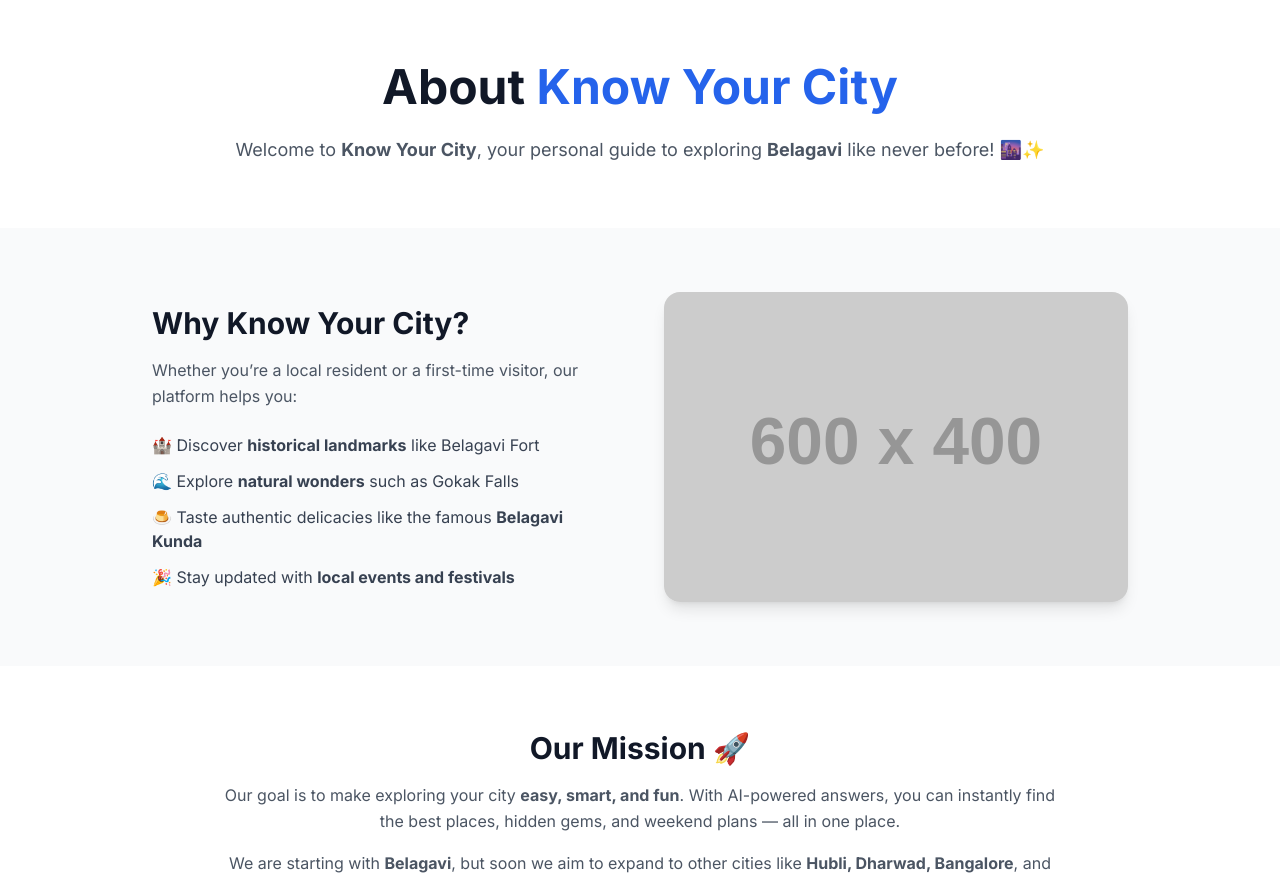
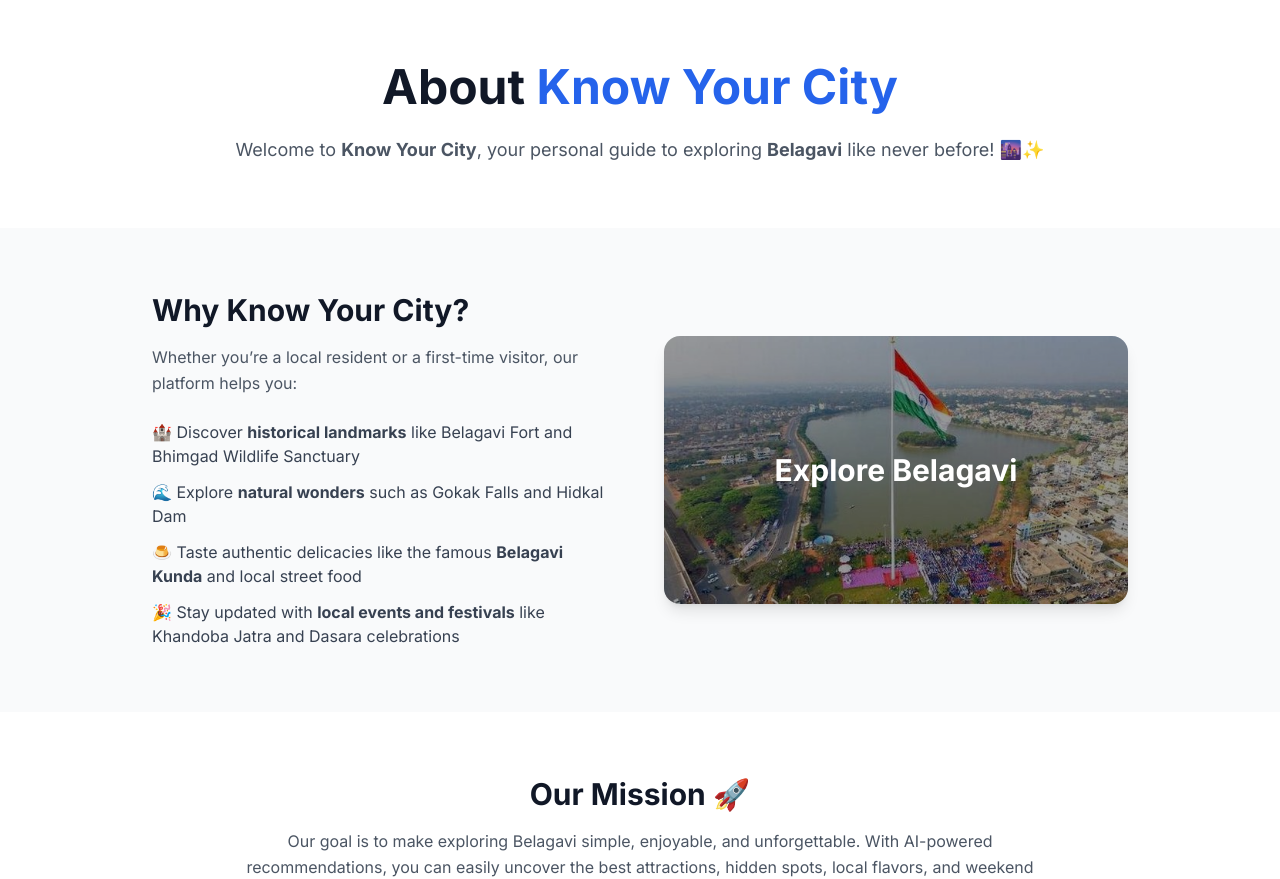
Before and after one commit to mallikarjun-codes/know-your-city, a plain HTML site: page about.html in a window 1280 px wide. Shown: the part 74-953 px from the top of the page. Drawn offline with nearby package versions, Linux system fonts and the light colour scheme; placeholder pictures from the web are drawn by us.

Commit message:
Update About page content to reflect Belagavi’s culture and attractions

```diff
--- a/about.html
+++ b/about.html
@@ -1,8 +1,8 @@
 <!DOCTYPE html>
 <html lang="en">
 <head>
-  <meta charset="UTF-8">
-  <meta name="viewport" content="width=device-width, initial-scale=1.0">
+  <meta charset="UTF-8" />
+  <meta name="viewport" content="width=device-width, initial-scale=1.0"/>
   <title>About - Know Your City</title>
 
   <!-- Tailwind CSS -->
@@ -21,32 +21,14 @@
       }
     }
   </script>
-
-  <!-- Tailwind CSS -->
-  <script src="https://cdn.tailwindcss.com"></script>
-
-  <!-- Google Fonts -->
-  <link rel="preconnect" href="https://fonts.googleapis.com">
-  <link rel="preconnect" href="https://fonts.gstatic.com" crossorigin>
-  <link href="https://fonts.googleapis.com/css2?family=Inter:wght@400;500;600;700;800&display=swap" rel="stylesheet">
-
-  <!-- Tailwind config -->
-  <script>
-    tailwind.config = {
-      theme: {
-        extend: {
-          fontFamily: { sans: ['Inter', 'sans-serif'] },
-        }
-      }
-    }
-  </script>
 </head>
 <body class="bg-gray-50 text-gray-800 font-sans">
   <div class="flex flex-col min-h-screen">
 
+    <!-- Navbar -->
     <header class="bg-white/80 backdrop-blur-md border-b border-gray-200 sticky top-0 z-50">
       <nav class="container mx-auto px-6 py-4 flex justify-between items-center">
-        <a href="/" class="flex items-center space-x-2">
+        <a href="home.html" class="flex items-center space-x-2">
           <svg xmlns="http://www.w3.org/2000/svg" class="h-8 w-8 text-blue-600" viewBox="0 0 20 20" fill="currentColor">
             <path fill-rule="evenodd" d="M5.05 4.05a7 7 0 119.9 9.9L10 18.9l-4.95-4.95a7 7 0 010-9.9zM10 11a2 2 0 100-4 2 2 0 000 4z" clip-rule="evenodd" />
           </svg>
@@ -88,16 +70,22 @@
               Whether you’re a local resident or a first-time visitor, our platform helps you:
             </p>
             <ul class="mt-6 space-y-3 text-gray-700">
-              <li>🏰 Discover <strong>historical landmarks</strong> like Belagavi Fort</li>
-              <li>🌊 Explore <strong>natural wonders</strong> such as Gokak Falls</li>
-              <li>🍮 Taste authentic delicacies like the famous <strong>Belagavi Kunda</strong></li>
-              <li>🎉 Stay updated with <strong>local events and festivals</strong></li>
+              <li>🏰 Discover <strong>historical landmarks</strong> like Belagavi Fort and Bhimgad Wildlife Sanctuary</li>
+              <li>🌊 Explore <strong>natural wonders</strong> such as Gokak Falls and Hidkal Dam</li>
+              <li>🍮 Taste authentic delicacies like the famous <strong>Belagavi Kunda</strong> and local street food</li>
+              <li>🎉 Stay updated with <strong>local events and festivals</strong> like Khandoba Jatra and Dasara celebrations</li>
             </ul>
           </div>
 
-          <!-- Image -->
-          <div class="rounded-2xl overflow-hidden shadow-lg">
-            <img src="https://placehold.co/600x400/3498db/ffffff?text=Explore+Belagavi" alt="Explore Belagavi" class="w-full h-full object-cover">
+          <!-- Image with overlay + text -->
+          <div class="relative rounded-2xl overflow-hidden shadow-lg">
+            <img src="belgaum_city.jpeg"
+                 alt="Explore Belagavi"
+                 class="w-full h-full object-cover">
+            <!-- Dark overlay -->
+            <div class="absolute inset-0 bg-black bg-opacity-40 flex items-center justify-center">
+              <h3 class="text-2xl md:text-3xl font-bold text-white">Explore Belagavi</h3>
+            </div>
           </div>
         </div>
       </section>
@@ -106,10 +94,10 @@
         <div class="container mx-auto px-6 max-w-4xl text-center">
           <h2 class="text-3xl font-bold text-gray-900">Our Mission 🚀</h2>
           <p class="mt-4 text-gray-600 leading-relaxed">
-            Our goal is to make exploring your city <strong>easy, smart, and fun</strong>. With AI-powered answers, you can instantly find the best places, hidden gems, and weekend plans — all in one place.
+            Our goal is to make exploring Belagavi simple, enjoyable, and unforgettable. With AI-powered recommendations, you can easily uncover the best attractions, hidden spots, local flavors, and weekend adventures — all in one place.
           </p>
           <p class="mt-4 text-gray-600 leading-relaxed">
-            We are starting with <strong>Belagavi</strong>, but soon we aim to expand to other cities like <strong>Hubli, Dharwad, Bangalore</strong>, and beyond.
+            We are passionate about showcasing Belagavi’s vibrant culture, scenic landscapes, historic landmarks, and unique traditions. As we grow, we plan to bring this experience to neighboring areas, helping more travelers and locals connect with the beauty and spirit of the region.
           </p>
         </div>
       </section>
```
Also changed, not shown: event.html (+1 -1 lines), home.html (+2 -2 lines), belgaum_city.jpeg (added), belgaumcity.jpeg (added).
